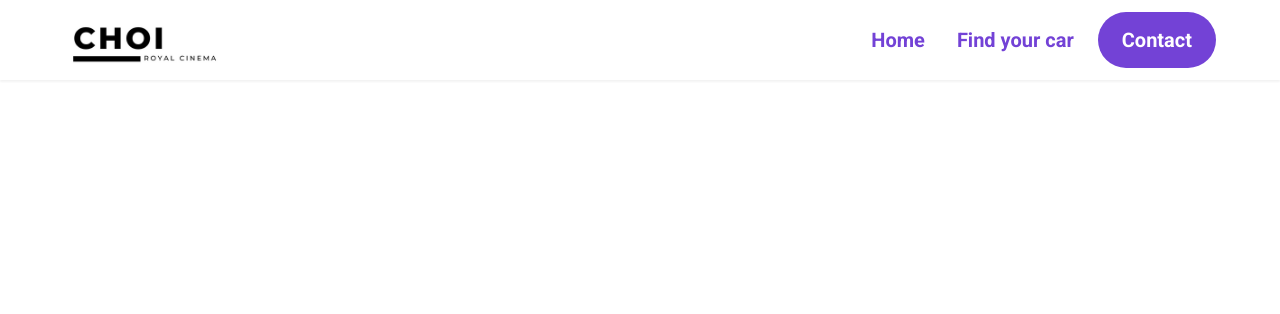
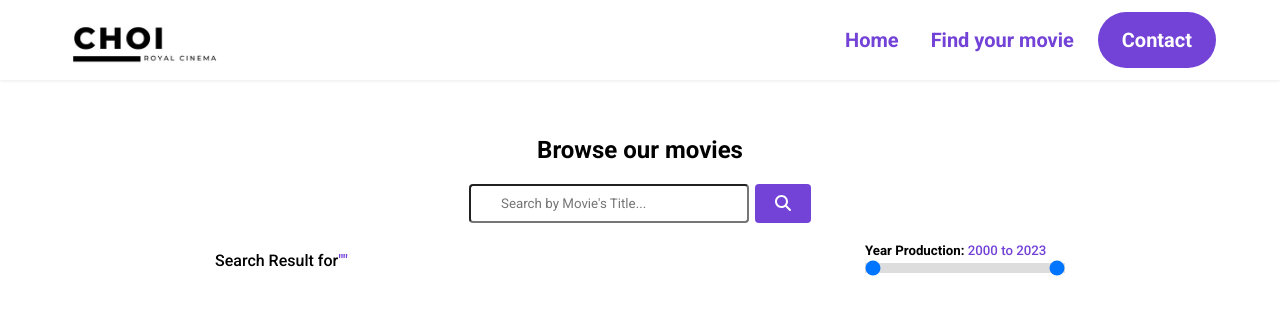
Before and after one commit to 1ChoiChoi2/2_MiniMovieApp, a React (Create React App) app: page /movies in a window 1280 px wide. Shown: the top 314 px of the page. Built offline with nearby package versions, Linux system fonts and the light colour scheme.

Commit message:
Fetch Movies

```diff
--- a/src/App.js
+++ b/src/App.js
@@ -3,18 +3,20 @@ import { Routes, Route } from "react-router-dom";
 import axios from "axios";
 import Nav from "./components/Nav";
 import Home from "./pages/Home";
+import Movies from "./pages/Movies";
 
 function App() {
   const [searchMovieTerm, setSearchMovieTerm] = useState("");
+  const [movies, setMovies] = useState([]);
 
   // Fetch Movie based on search
   const fetchMovies = async (term) => {
     const { data } = await axios.get(
       `https://www.omdbapi.com/?apikey=4715258e&s=${term}`
     );
-    const moviesData = data.Search;
+    setMovies(data.Search)
 
-    console.log(moviesData || "Not found any movies");
+    // console.log(movies || "Not found any movies");
   };
 
   // Track the Movie Search Term
@@ -40,6 +42,17 @@ function App() {
             />
           }
         />
+        <Route
+          path="/movies"
+          element={
+            <Movies
+              searchMovie={searchMovie}
+              handleMovieSearch={handleMovieSearch}
+              searchMovieTerm={searchMovieTerm}
+              movies={movies}
+            />
+          }
+        />
       </Routes>
     </div>
   );
--- a/src/components/Nav.jsx
+++ b/src/components/Nav.jsx
@@ -18,7 +18,7 @@ const Nav = () => {
           </li>
           <li className="nav__list">
             <Link to="#" className="nav__link">
-              Find your car
+              Find your movie
             </Link>
           </li>
           <li className="nav__list">
--- a/src/index.js
+++ b/src/index.js
@@ -5,9 +5,9 @@ import App from "./App";
 import reportWebVitals from "./reportWebVitals";
 import { BrowserRouter as Router } from "react-router-dom";
 import { library } from "@fortawesome/fontawesome-svg-core";
-import { faTimes, faMagnifyingGlass } from "@fortawesome/free-solid-svg-icons";
+import { faTimes, faMagnifyingGlass, faCalendarDay, faFilm, faEarthAmerica } from "@fortawesome/free-solid-svg-icons";
 
-library.add(faTimes, faMagnifyingGlass);
+library.add(faTimes, faMagnifyingGlass, faCalendarDay, faFilm, faEarthAmerica);
 
 const root = ReactDOM.createRoot(document.getElementById("root"));
 root.render(
--- a/src/pages/Home.jsx
+++ b/src/pages/Home.jsx
@@ -22,7 +22,10 @@ const Home = ({ searchMovie, handleMovieSearch }) => {
                 type="text"
                 placeholder="Search by Movie's Title..."
               />
-              <button onClick={searchMovie} className="header__movie--search__icon">
+              <button
+                onClick={searchMovie}
+                className="header__movie--search__icon"
+              >
                 <FontAwesomeIcon icon="fa-magnifying-glass" />
               </button>
             </div>
--- a/src/pages/Movie.jsx
+++ b/src/pages/Movie.jsx
@@ -1,9 +1,28 @@
-import React from 'react'
+import React from "react";
+import { FontAwesomeIcon } from "@fortawesome/react-fontawesome";
 
-const Movie = () => {
+const Movie = ({ movie }) => {
   return (
-    <div>Movie</div>
-  )
-}
+    <div className="movie">
+      <figure className="movie__figure">
+        <img src={movie.Poster} />
+      </figure>
+      <div className="movie__details">
+        <h3 className="purple">{movie.Title}</h3>
+        <div className="movie__details--year__released">
+          <FontAwesomeIcon
+            className="movie__detail--icon"
+            icon="fa-calendar-day"
+          />
+          <span>{movie.Year}</span>
+        </div>
+        <div className="movie__details--genre">
+          <FontAwesomeIcon className="movie__detail--icon" icon="fa-film" />
+          <span>{movie.Type}</span>
+        </div>
+      </div>
+    </div>
+  );
+};
 
-export default Movie
+export default Movie;
--- a/src/pages/Movies.jsx
+++ b/src/pages/Movies.jsx
@@ -1,9 +1,97 @@
-import React from 'react'
+import React, { useState } from "react";
+import Movie from "./Movie";
+import UndrawNotFound from "../assets/notFoundUndraw.jpg";
+import { FontAwesomeIcon } from "@fortawesome/react-fontawesome";
+import "../styles/Movies.css";
 
-const Movies = () => {
+const Movies = ({
+  searchMovie,
+  handleMovieSearch,
+  searchMovieTerm,
+  movies,
+}) => {
+  // Uppercase first letter of each word
+  const uppercaseFirstLetter = (str) => {
+    if (str) {
+      let result = str[0].toUpperCase();
+      for (let i = 1; i < str.length; i++) {
+        if (str[i - 1] === " ") {
+          result += str[i].toUpperCase();
+        } else {
+          result += str[i];
+        }
+      }
+      return result;
+    }
+  };
+
+  // console.log(movies)
+
   return (
-    <div>Movies</div>
-  )
-}
+    <section id="movies">
+      <div className="container">
+        <div className="row">
+          <div className="movies__container">
+            <h2>Browse our movies</h2>
+            <div className="movies__movie--search">
+              <input
+                onChange={(e) => handleMovieSearch(e.target.value)}
+                onKeyDown={(e) => e.key === "Enter" && searchMovie()}
+                type="text"
+                placeholder="Search by Movie's Title..."
+              />
+              <button
+                onClick={searchMovie}
+                className="movies__movie--search__icon"
+              >
+                <FontAwesomeIcon icon="fa-magnifying-glass" />
+              </button>
+            </div>
+            <div className="movies__search--options">
+              <span>
+                Search Result for
+                <span className="purple">
+                  "{uppercaseFirstLetter(searchMovieTerm)}"
+                </span>
+              </span>
+              <div className="movies__search--dual__range">
+                <h5>
+                  Year Production: <span className="purple">2000 to 2023</span>
+                </h5>
+                <input
+                  type="range"
+                  className="movies__search--range-1"
+                  defaultValue={0}
+                />
+                <input
+                  type="range"
+                  className="movies__search--range-2"
+                  defaultValue={100}
+                />
+              </div>
+            </div>
+          </div>
+          {!movies ? (
+            <div className="movie__not-found--container">
+              <figure className="movie__not-found--img">
+                <img src={UndrawNotFound} />
+              </figure>
+              <h4>Could not find any matches related to your search</h4>
+              <p>Please change the filter or reset it below</p>
+              <button>Reset Filter</button>
+            </div>
+          ) : (
+            <div className="movies__list">
+              {movies &&
+                movies.map((movie) => (
+                  <Movie key={movie.imdbID} movie={movie} />
+                ))}
+            </div>
+          )}
+        </div>
+      </div>
+    </section>
+  );
+};
 
-export default Movies
+export default Movies;
--- a/src/styles/Home.css
+++ b/src/styles/Home.css
@@ -24,19 +24,22 @@ header {
   text-align: center;
 }
 
-.header__movie--search {
+.header__movie--search,
+.movies__movie--search {
   display: flex;
   align-items: center;
   gap: 6px;
 }
 
-.header__movie--search input {
+.header__movie--search input,
+.movies__movie--search input {
   width: 280px;
   padding: 10px 30px;
   border-radius: 4px;
 }
 
-.header__movie--search__icon {
+.header__movie--search__icon,
+.movies__movie--search__icon {
   padding: 10px 20px;
   background-color: #7342d6;
   border-radius: 4px;
--- /dev/null
+++ b/src/styles/Movies.css
@@ -0,0 +1,102 @@
+.movies__container {
+  display: grid;
+  place-items: center;
+  gap: 20px;
+}
+
+.movies__search--options {
+  width: 850px;
+  display: flex;
+  align-items: center;
+  justify-content: space-between;
+}
+
+.movies__search--options span {
+  font-weight: 500;
+}
+
+.movies__search--range-1,
+.movies__search--range-2 {
+  width: 100px;
+  height: 10px;
+  -webkit-appearance: none;
+  appearance: none;
+  background: #ddd;
+  outline: none;
+}
+
+.movies__list {
+  width: 850px;
+  margin: 0 auto;
+  display: grid;
+  place-items: center;
+  justify-content: center;
+  grid-template-columns: repeat(3, 300px);
+  gap: 20px;
+
+  padding: 20px 0;
+}
+
+.movie {
+    width: 100%;
+    height: 100%;
+    /* object-fit: cover; */
+    border: 1px solid grey;
+    border-radius: 4px;
+}
+
+.movie__figure {
+    height: 300px;
+}
+
+.movie__figure img {
+    border-top-right-radius: 4px;
+    border-top-left-radius: 4px;
+}
+
+.movie__details {
+    padding: 10px;
+
+}
+
+.movie__details {
+    display: flex;
+    flex-direction: column;
+    gap: 8px;
+}
+
+.movie__details h3 {
+    font-size: 15px;
+}
+
+.movie__details--year__released,
+.movie__details--genre {
+    display: flex;
+    align-items: center;
+    gap: 6px;
+}
+
+.movie__details--year__released span,
+.movie__details--genre span,
+.movie__detail--icon {
+    color: grey;
+    font-size: 13px;
+}
+
+.movie__not-found--container {
+    padding: 56px 0;
+    width: 460px;
+    margin: 0 auto;
+    display: flex;
+    flex-direction: column;
+    align-items: center;
+    gap: 8px;
+}
+
+.movie__not-found--container button {
+    padding: 6px 20px;
+    background-color: #7342d6;
+    border: none;
+    color: white;
+    font-weight: 500;
+}
```
Also changed, not shown: src/assets/notFoundUndraw.jpg (added).
